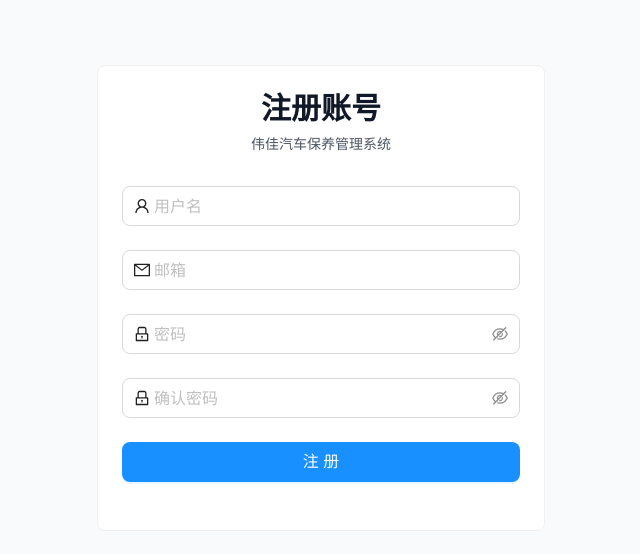
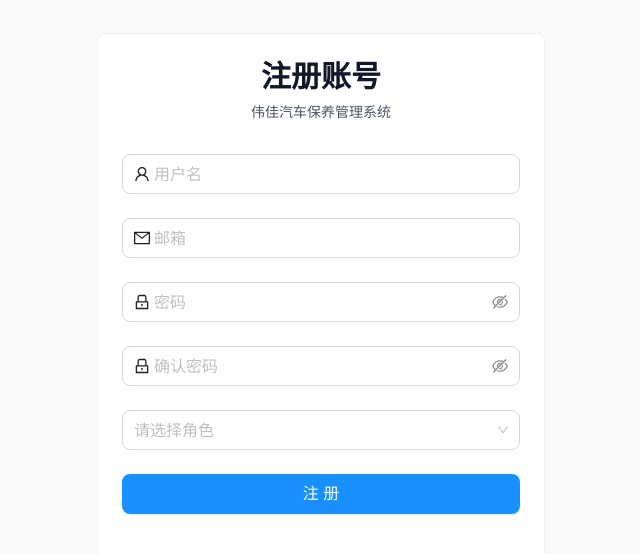
Before and after one commit to flawlessv/AI-Driven-Car-Care, a Next.js app: page /register in a window 1280 px wide. Shown: the part 102-656 px from the top of the page, without its empty margins (319-959 px from the left). Built offline with nearby package versions, Linux system fonts and the light colour scheme.

Commit message:
feat: Add role selection to user registration process

```diff
--- a/app/(auth)/register/page.tsx
+++ b/app/(auth)/register/page.tsx
@@ -2,7 +2,7 @@
 
 import { useState } from 'react';
 import { useRouter } from 'next/navigation';
-import { Form, Input, Button, Card, message } from 'antd';
+import { Form, Input, Button, Card, message, Select } from 'antd';
 import { UserOutlined, LockOutlined, MailOutlined } from '@ant-design/icons';
 import { useDispatch } from 'react-redux';
 import { setCredentials } from '../../../lib/store';
@@ -21,7 +21,10 @@ export default function RegisterPage() {
         headers: {
           'Content-Type': 'application/json',
         },
-        body: JSON.stringify(values),
+        body: JSON.stringify({
+          ...values,
+          role: values.role,
+        }),
       });
 
       const data = await response.json();
@@ -123,6 +126,23 @@ export default function RegisterPage() {
             />
           </Form.Item>
 
+          <Form.Item
+            name="role"
+            rules={[
+              { required: true, message: '请选择角色' },
+            ]}
+          >
+            <Select
+              placeholder="请选择角色"
+              options={[
+                { value: 'customer', label: '客户' },
+                { value: 'staff', label: '员工' },
+                { value: 'technician', label: '技师' },
+                { value: 'admin', label: '管理员' }
+              ]}
+            />
+          </Form.Item>
+
           <Form.Item>
             <Button
               type="primary"
```
Also changed, not shown: types/user.ts (+8 -0 lines).
